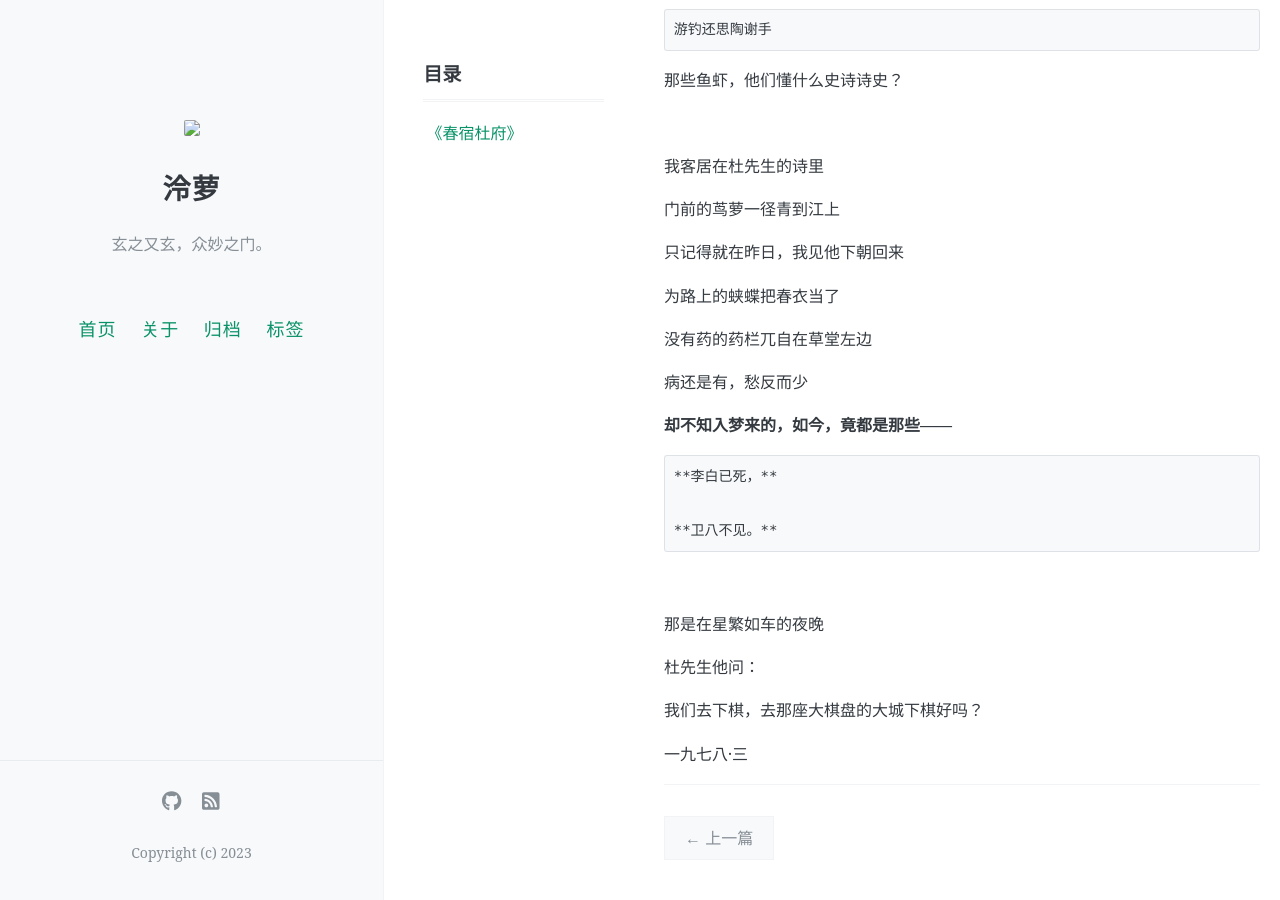
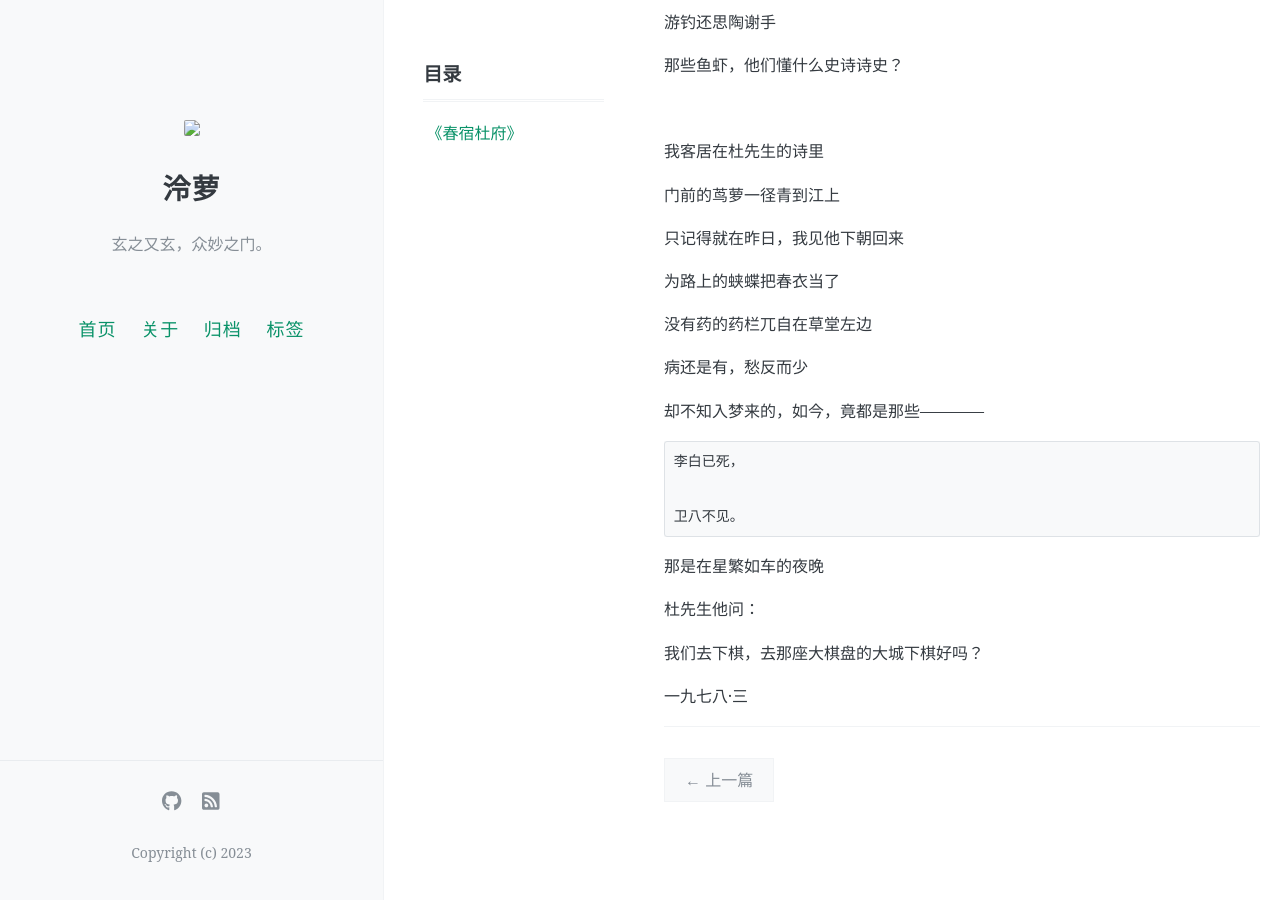
Before and after one commit to chenwenqi228/myblog, a Jekyll site: the page built from _posts/2023-10-23-春宿杜府-陈黎.md, in a window 1280 px wide and 900 px high, scrolled down 918 px. Built offline with Jekyll 4.4.1, drawn with Linux system fonts in a browser that asks for light colours; comment, search, counter and statistics services are not loaded.

```diff
--- a/_posts/2023-10-23-春宿杜府-陈黎.md
+++ b/_posts/2023-10-23-春宿杜府-陈黎.md
@@ -43,7 +43,7 @@ toc: true
 
 然则，文章岂为名而做
 
-    游钓还思陶谢手
+游钓还思陶谢手
 
 那些鱼虾，他们懂什么史诗诗史？
 
@@ -61,13 +61,11 @@ toc: true
 
 病还是有，愁反而少
 
-**却不知入梦来的，如今，竟都是那些——　　**
+却不知入梦来的，如今，竟都是那些————
 
-    **李白已死，**
+    李白已死，
 
-    **卫八不见。**
-
-‍
+    卫八不见。
 
 那是在星繁如车的夜晚
 
```
